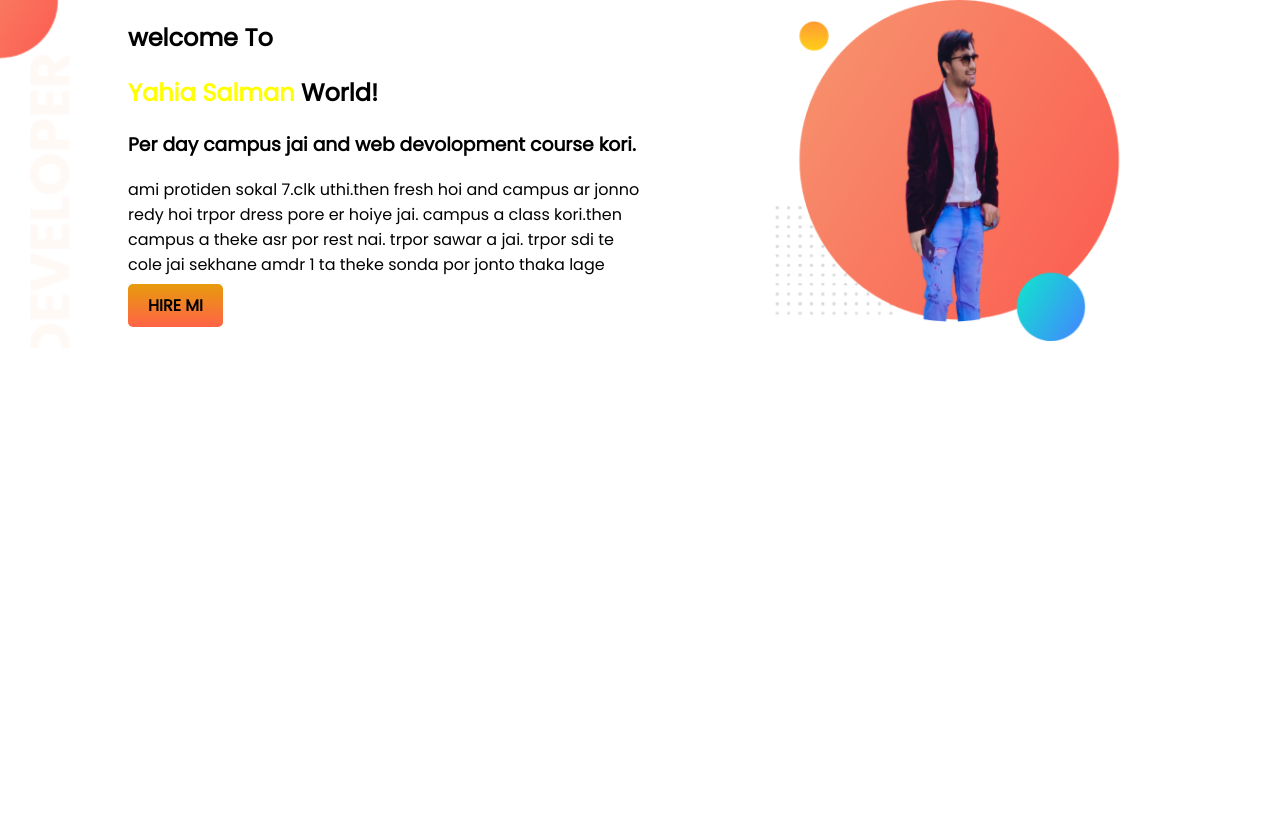
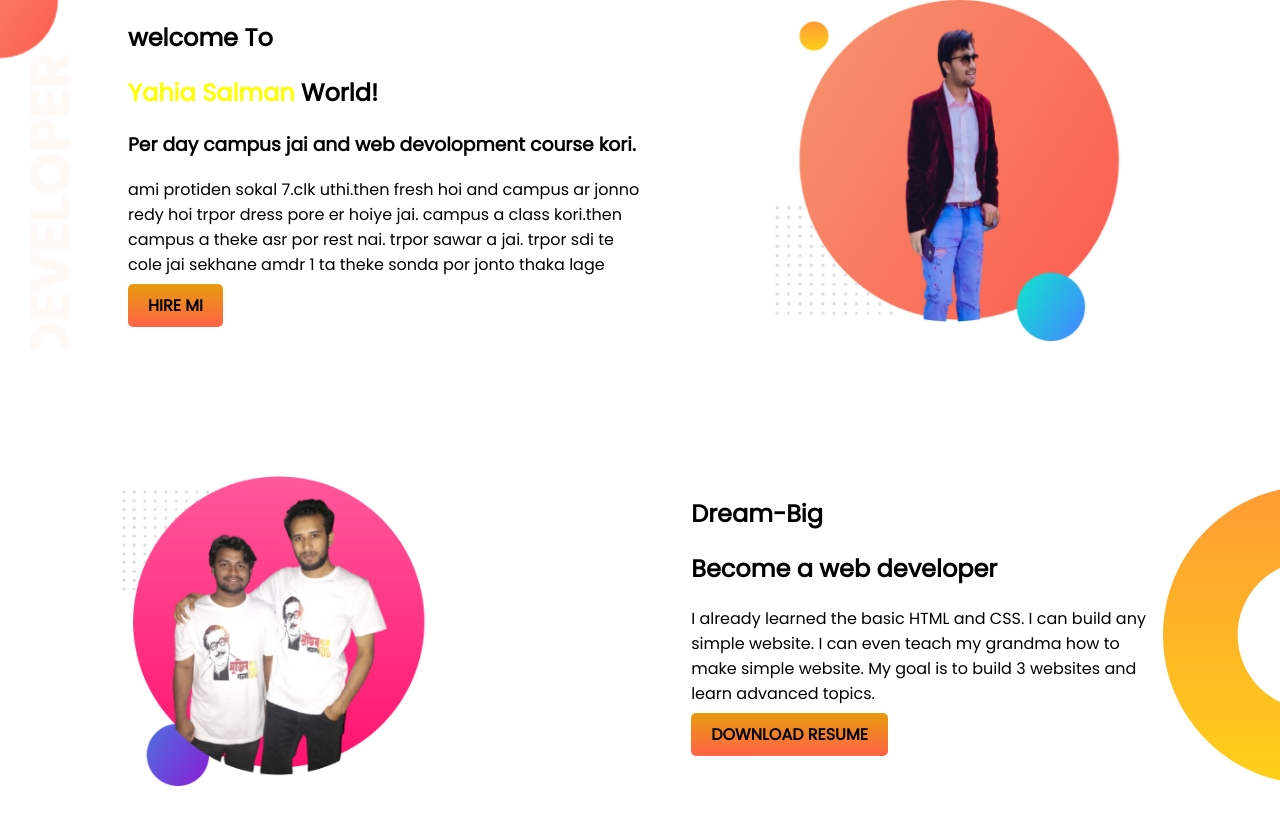
Before and after one commit to Yahia554/devoloper-portfolio, a plain HTML site: page index.html in a window 1280 px wide. Before the commit the page ends 800 px from the top, so only its background shows below. Drawn offline with Linux system fonts and the light colour scheme.

Commit message:
dream-big

```diff
--- a/index.html
+++ b/index.html
@@ -28,6 +28,19 @@
         </div>
 
     </section>
+    <section class="dream-big">
+        <div class="half-widts">
+            <img src="images/dream-pc.png" alt="">
+        </div>
+        <div class="half-widts">
+            <h1>Dream-Big</h1>
+            <h1>Become a web developer</h1>
+            <p>I already learned the basic HTML and CSS. I can build any simple website. I can even teach my grandma how
+                to make simple website. My goal is to build 3 websites and learn advanced topics.</p>
+            <a class="link-button" target="_blank"
+                href="https://programminghero1.github.io/developer-portfolio/">DOWNLOAD RESUME</a>
+        </div>
+    </section>
 </body>
 
 </html>
--- a/style.css
+++ b/style.css
@@ -10,6 +10,7 @@ h1{
 }
 section{
     display:flex;
+    margin-bottom: 10%;
 }
 .half-widts{
     width: 50%;
@@ -30,3 +31,10 @@ section{
     background-image: url(images/top-banner.png);
     background-repeat: no-repeat;
 }
+.dream-big{
+    background-image: url(images/dream-bg.png);
+    background-repeat: no-repeat;
+    background-position: right;
+    padding-right: 10%;
+
+}
```
Also changed, not shown: images/dream-pc.png (added), images/my-bg2.png (deleted).
